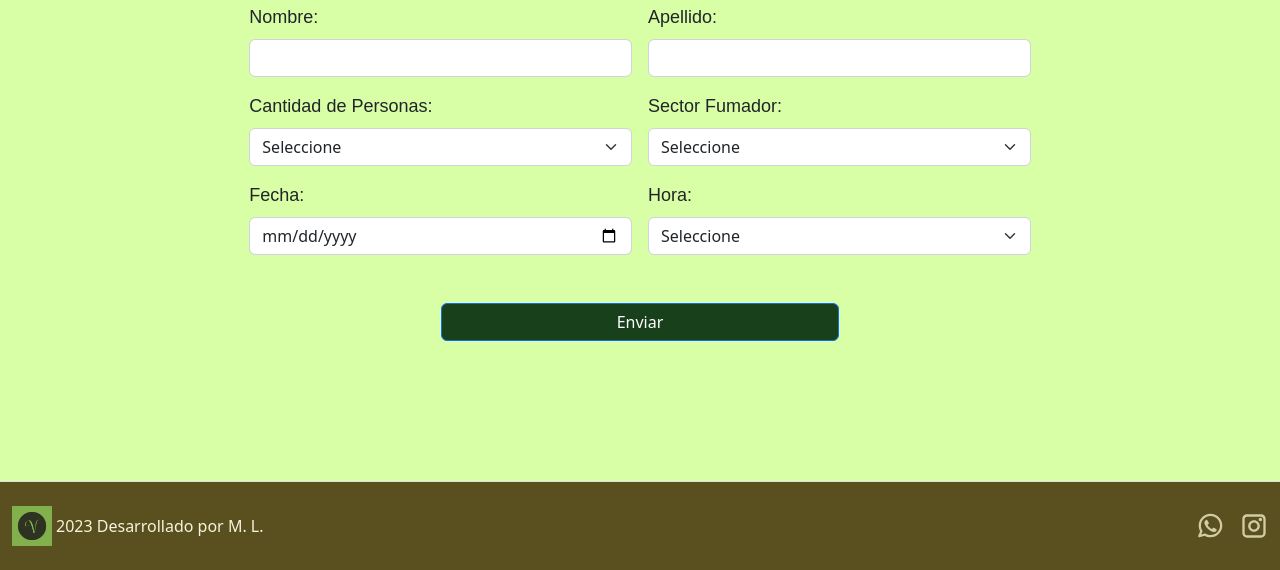
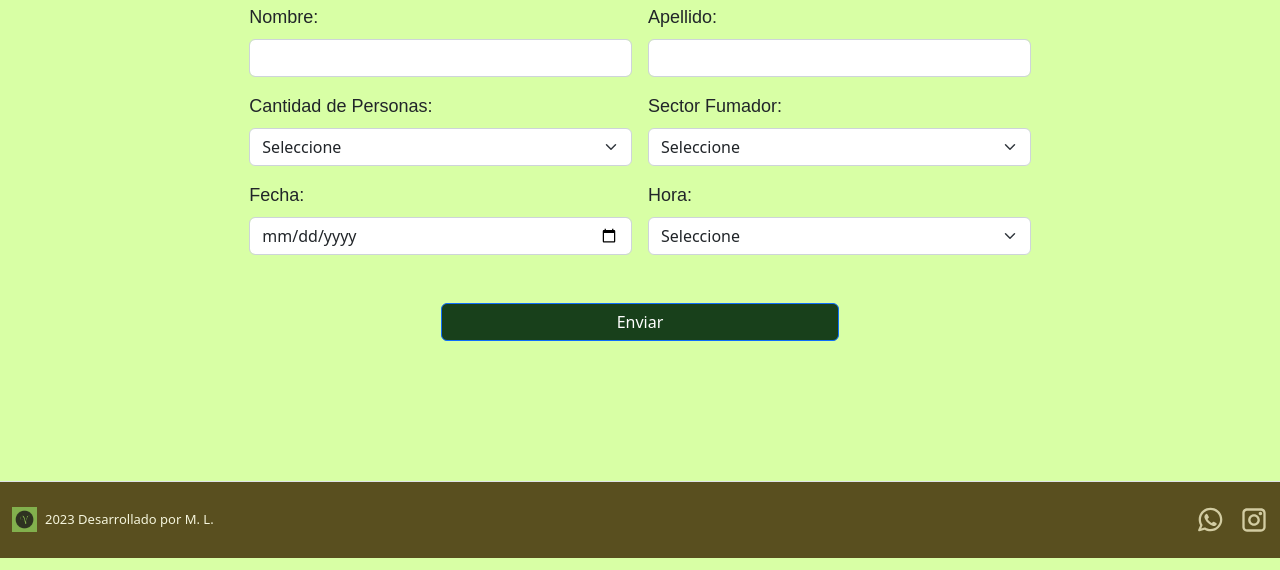
Before and after one commit to MilenaLeone92/milenaleone.github.io, a plain HTML site: page formulario.html in a window 1280 px wide. Shown: the part 254-824 px from the top of the page. Drawn offline with nearby package versions, Linux system fonts and the light colour scheme.

Commit message:
Update formulario.html

```diff
--- a/formulario.html
+++ b/formulario.html
@@ -119,8 +119,8 @@
         <!-- <a href="/" class="mb-3 me-2 mb-md-0 text-body-secondary text-decoration-none lh-1">
                           <svg class="bi" width="30" height="24"><use xlink:href="#bootstrap"></use></svg>
                         </a> -->
-        <img src="images/icon_vegan.jpeg" style="width: 40px; height: 40px">
-        <span class="mx-1 mb-1 mb-md-0 text-body-secondary" style="color: beige;"> 2023 Desarrollado por M. L.</span>
+        <img src="images/icon_vegan.jpeg" style="width: 25px; height: 25px">
+        <span class="mx-2 mb-md-0 text-body-secondary" style="color: beige; font-size: small;"> 2023 Desarrollado por M. L.</span>
 
     </div>
 
```
